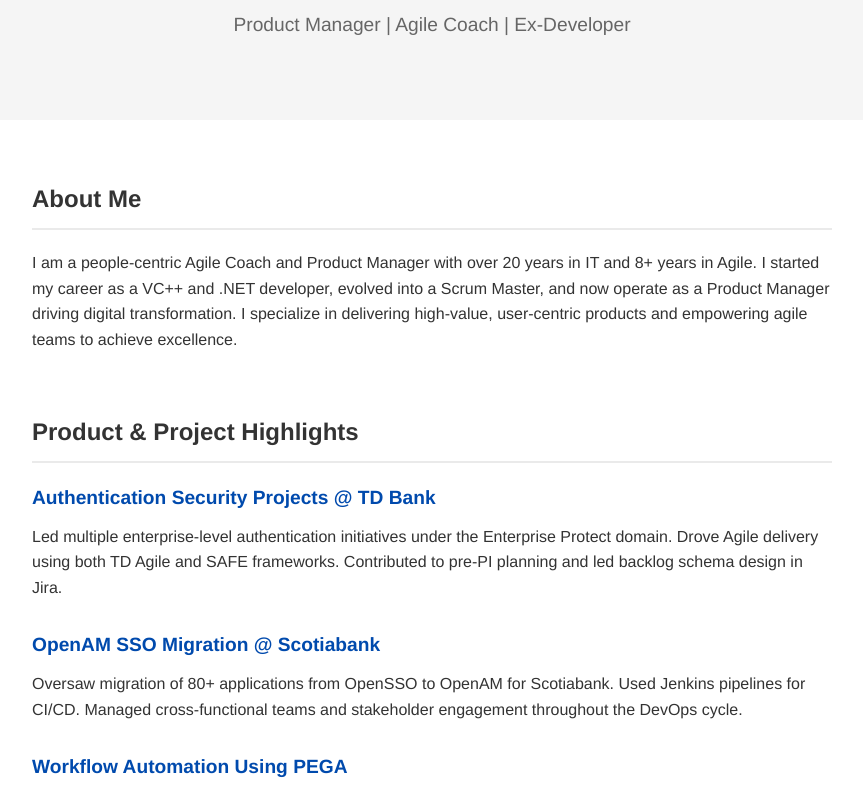
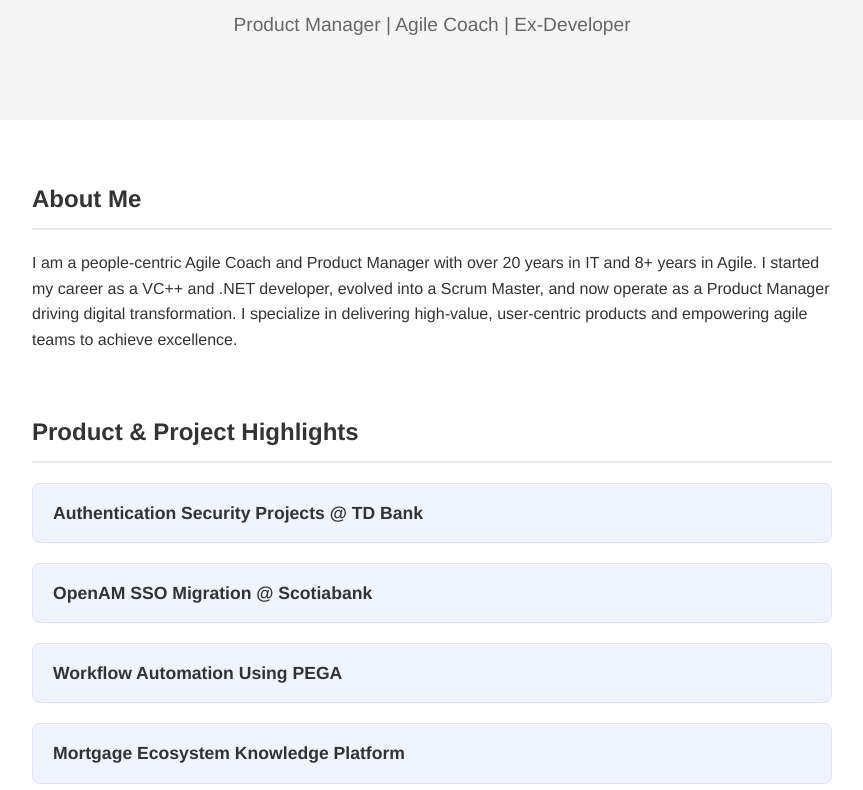
Before and after one commit to HarshaKportfolio/HarshaK, a plain HTML site: page index.html in a window 1280 px wide. Shown: the part 146-936 px from the top of the page, without its empty margins (208-1071 px from the left). Drawn offline with Linux system fonts and the light colour scheme.

Commit message:
Update index.html

```diff
--- a/index.html
+++ b/index.html
@@ -5,6 +5,28 @@
   <meta name="viewport" content="width=device-width, initial-scale=1.0"/>
   <title>Harsha Kawadkar | Product Manager</title>
   <style>
+    .tile {
+  background-color: #f0f4ff;
+  border: 1px solid #dbe4ff;
+  border-radius: 8px;
+  padding: 15px 20px;
+  margin-bottom: 20px;
+  cursor: pointer;
+  transition: all 0.3s ease;
+}
+.tile:hover {
+  background-color: #e6efff;
+}
+.tile h3 {
+  margin: 0;
+  font-size: 1.1em;
+}
+.details {
+  margin-top: 10px;
+  display: none;
+  color: #444;
+}
+
     body {
       font-family: 'Helvetica Neue', Helvetica, Arial, sans-serif;
       margin: 0;
@@ -12,6 +34,13 @@
       background-color: #ffffff;
       color: #333333;
       line-height: 1.6;
+      <script>
+  function toggleDetails(id) {
+    const el = document.getElementById(id);
+    el.style.display = (el.style.display === "block") ? "none" : "block";
+  }
+</script>
+
     }
     header {
       padding: 60px 20px;
@@ -88,26 +117,35 @@
  <section id="portfolio">
   <h2>Product & Project Highlights</h2>
 
-      <div class="project">
+  <div class="tile" onclick="toggleDetails('td')">
     <h3>Authentication Security Projects @ TD Bank</h3>
+    <div class="details" id="td">
       <p>Led multiple enterprise-level authentication initiatives under the Enterprise Protect domain. Drove Agile delivery using both TD Agile and SAFE frameworks. Contributed to pre-PI planning and led backlog schema design in Jira.</p>
     </div>
+  </div>
 
-      <div class="project">
+  <div class="tile" onclick="toggleDetails('openam')">
     <h3>OpenAM SSO Migration @ Scotiabank</h3>
+    <div class="details" id="openam">
       <p>Oversaw migration of 80+ applications from OpenSSO to OpenAM for Scotiabank. Used Jenkins pipelines for CI/CD. Managed cross-functional teams and stakeholder engagement throughout the DevOps cycle.</p>
     </div>
+  </div>
 
-      <div class="project">
+  <div class="tile" onclick="toggleDetails('pega')">
     <h3>Workflow Automation Using PEGA</h3>
+    <div class="details" id="pega">
       <p>Built multiple PEGA-based case management solutions including Outstanding Fund Transfers, Document Workflow, and OPCC-CMS. Helped modernize legacy processes with agile-first delivery models.</p>
     </div>
+  </div>
 
-      <div class="project">
+  <div class="tile" onclick="toggleDetails('mortgage')">
     <h3>Mortgage Ecosystem Knowledge Platform</h3>
+    <div class="details" id="mortgage">
       <p>Led development of a knowledge platform for mortgage application mapping. Used ArchiMate to document functional dependencies across Scotiabank’s lending ecosystem.</p>
     </div>
+  </div>
 </section>
+
 
     <section id="experience">
       <h2>Career Journey</h2>
```
Lines whose indentation alone changed are shown as unchanged.
